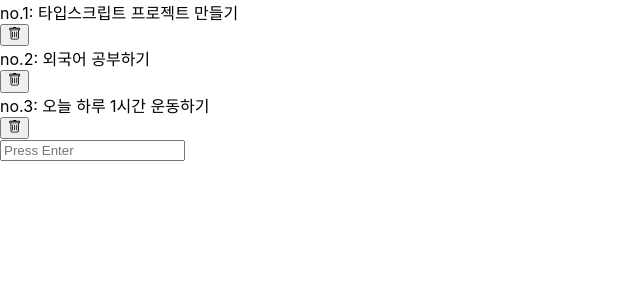
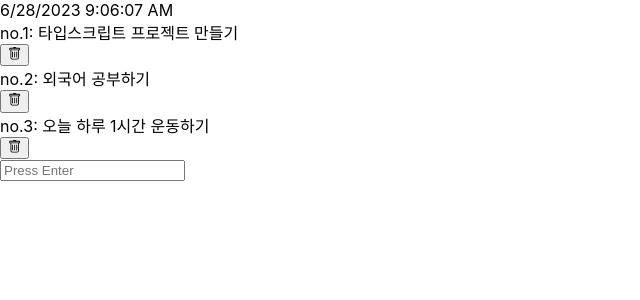
Before and after one commit to JESin10/TodoList_Ts, a React (Create React App) app: page / in a window 1280 px wide. Shown: the top 300 px of the page, without its empty margins (0-640 px from the left). Built offline with nearby package versions, Linux system fonts and the light colour scheme; data requests are answered from the project's data file.

Commit message:
Adding Current-Date

```diff
--- a/src/components/TodoItem.tsx
+++ b/src/components/TodoItem.tsx
@@ -35,4 +35,5 @@ export default function TodoItem({
 const AllTodoContainer = tw.div`
 w-auto h-full p-3 flex justify-between items-center mt-1
 border-b-2 border-solid border-gray-500 box-border
+font-bold
 `;
--- a/src/components/TodoList.tsx
+++ b/src/components/TodoList.tsx
@@ -13,6 +13,22 @@ export default function TodoList() {
   const [inputTodo, setInputTodo] = useState("");
   const [lists, setLists] = useState<TodoListProps[]>([]);
   const nextId = useRef(1);
+  //현재 시간을 담을 상태변수 선언
+  const [currentDateTime, setCurrentDateTime] = useState("");
+
+  // useEffect를 사용하여 1초마다 현재 날짜, 시간을 업데이트
+  // 컴포넌트 언마운트시 clearInterval 호출 -> 갱신 중지
+  useEffect(() => {
+    const update = () => {
+      const date = new Date();
+      const formatted = `${date.toLocaleDateString()} ${date.toLocaleTimeString()}`;
+      setCurrentDateTime(formatted);
+    };
+    const intervalId = setInterval(update);
+    return () => {
+      clearInterval(intervalId);
+    };
+  }, []);
 
   //useEffect를 사용해 db.json 서버내의 데이터 호출
   useEffect(() => {
@@ -24,14 +40,18 @@ export default function TodoList() {
   //체크박스버튼 핸들러
   const handleClickCheckBox = (id: number) => {
     setLists(
-      lists.map((list) => (list.id === id ? { ...list, completed: !list.completed } : list))
+      lists.map((list) =>
+        list.id === id ? { ...list, completed: !list.completed } : list
+      )
     );
     fetch(`http://localhost:3001/Todos/${id}`, {
       method: "PATCH",
       headers: {
         "Content-Type": "application/json",
       },
-      body: JSON.stringify({ complete: !lists.find((todo) => todo.id)?.completed }),
+      body: JSON.stringify({
+        complete: !lists.find((todo) => todo.id)?.completed,
+      }),
     });
   };
 
@@ -75,9 +95,10 @@ export default function TodoList() {
 
   return (
     <>
-      <div className="w-full h-6 bg-slate-500" />
       <MainContainer>
         <AppContainer>
+          <MainBar>{currentDateTime}</MainBar>
+
           <TodoListContainer>
             {lists.map((list) => (
               <TodoItem
@@ -101,6 +122,11 @@ export default function TodoList() {
   );
 }
 
+const MainBar = tw.div`
+w-auto h-10 bg-slate-500 text-right px-5 mx-2 text-white font-bold
+py-1
+`;
+
 const MainContainer = tw.div`
   w-full h-full flex justify-center align-middle
 `;
```
Also changed, not shown: 1 other file (tests, documents, lock files or other folders).
